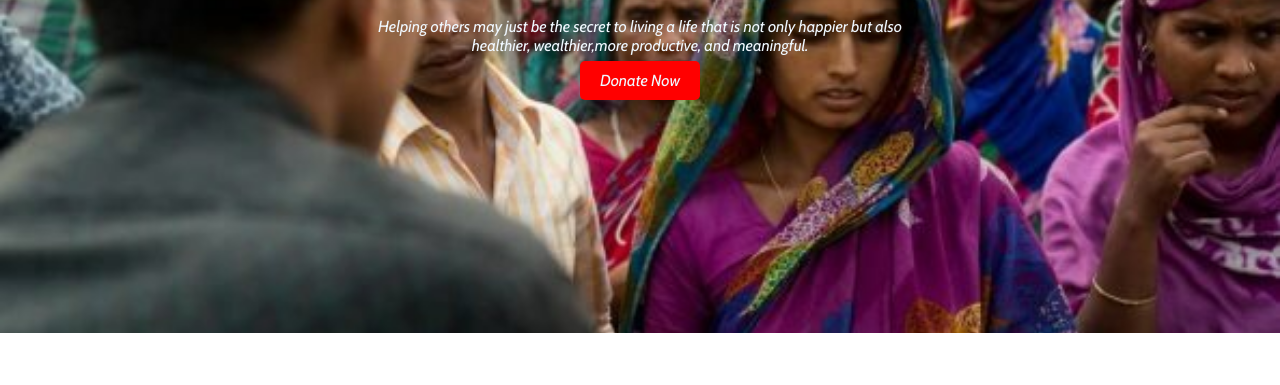
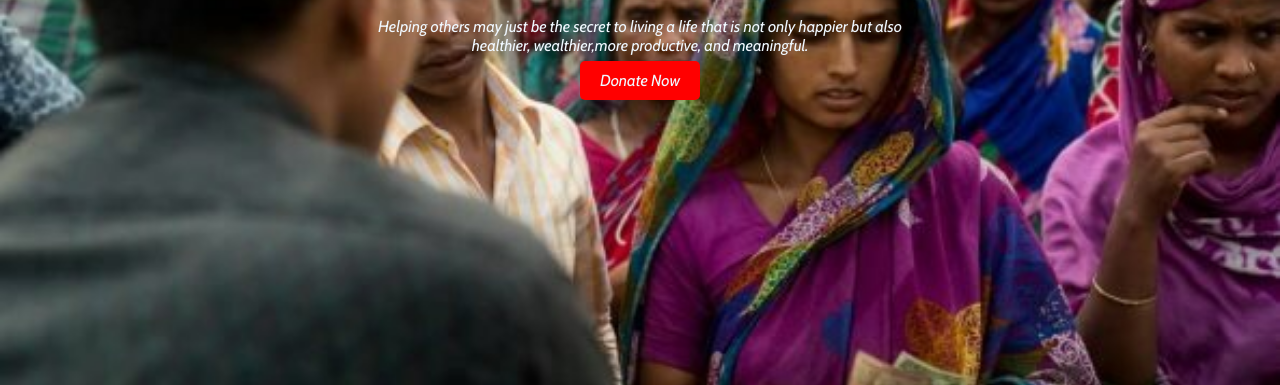
Before and after one commit to ZarinTasnimSinthii/Assignment-1, a plain HTML site: page index.html in a window 1280 px wide. Shown: the part 267-652 px from the top of the page. Drawn offline with nearby package versions, Linux system fonts and the light colour scheme.

Commit message:
bhjkmkml

```diff
--- a/index.html
+++ b/index.html
@@ -24,7 +24,7 @@
         </p>
         <a class="button">Donate Now</a>
 
-    </div><br><br>
+    </div><br>
     <section class="sec1">
         <div id="donate">
             <h1>Donate Today</h1>
--- a/style.css
+++ b/style.css
@@ -21,7 +21,7 @@
  .picture {
      background-repeat: no-repeat;
      background-image: url(images/donation1.jpg);
-     height: 600px;
+     height: 700px;
      margin: 0;
      background-size: cover;
      text-align: center;
```
